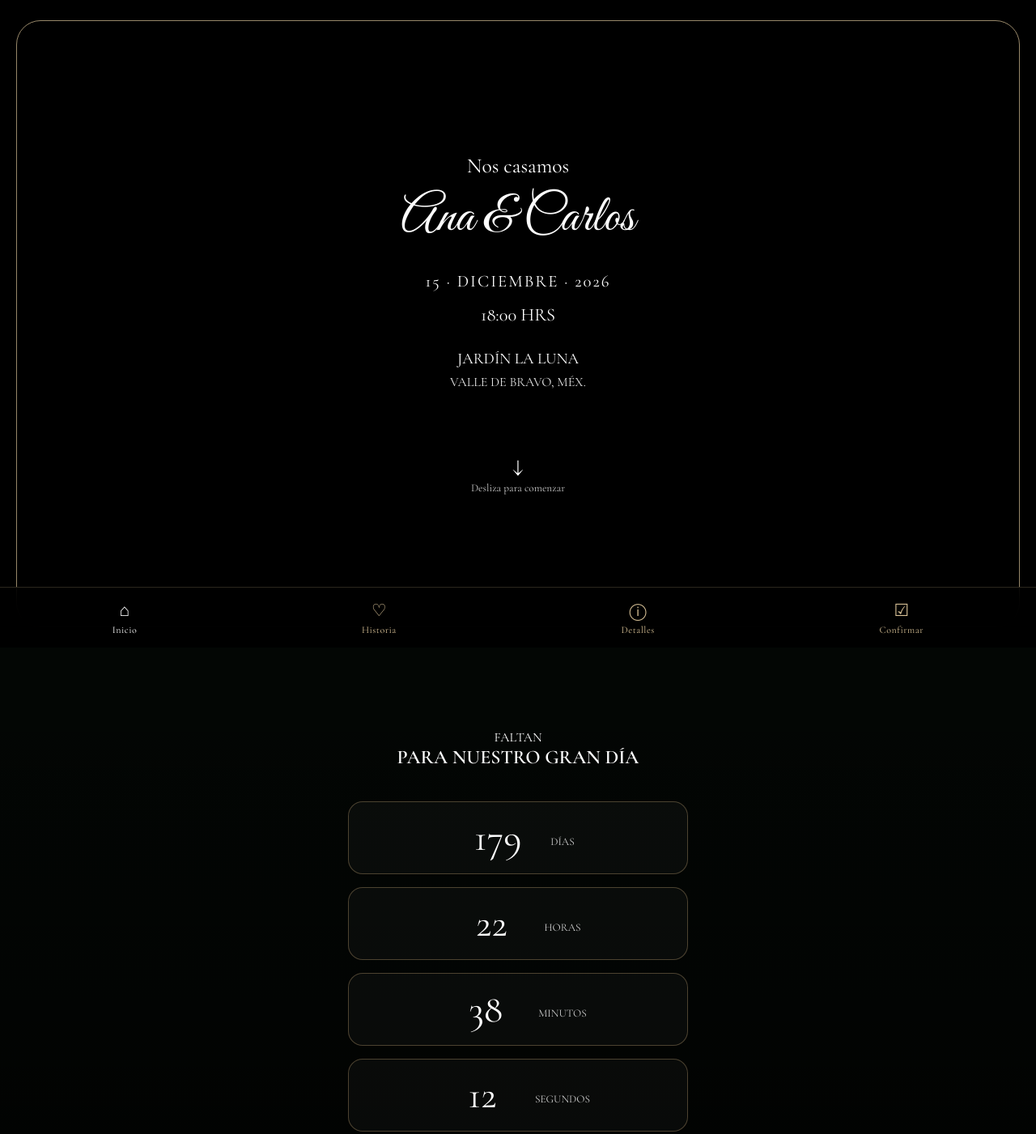
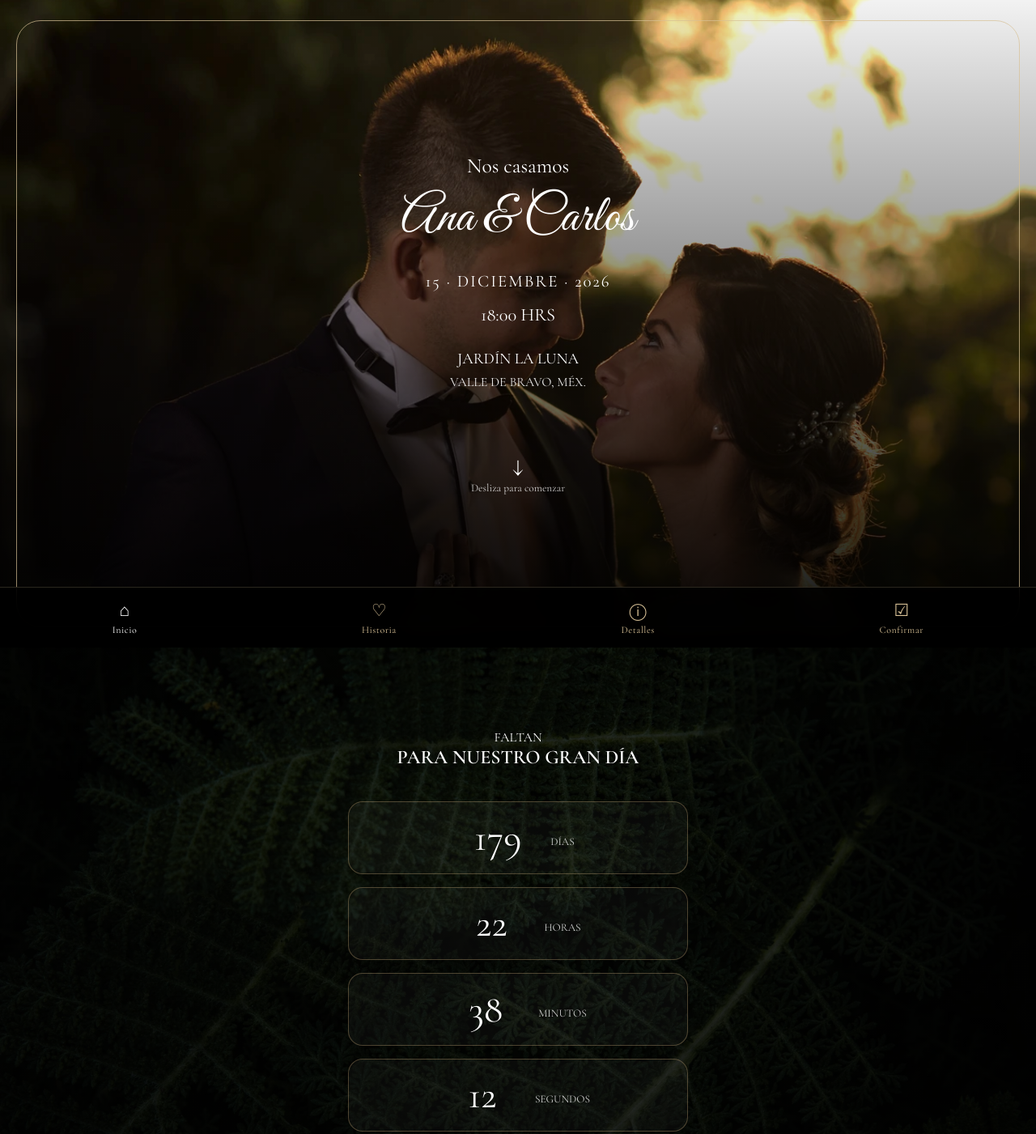
Before and after one commit to KlaudCore/bodas-2, a plain HTML site: page index.html in a window 1280 px wide. Shown: the top 1401 px of the page at 81% size. Drawn offline with nearby package versions, Linux system fonts and the light colour scheme.

Commit message:
Add files via upload

```diff
--- a/css/style.css
+++ b/css/style.css
@@ -42,7 +42,7 @@ html{
 
     inset:0;
 
-    background-image:url('novios.webp');
+    background-image:url('/images/novios.webp');
     background-size:cover;
     background-position:center 15%;
     background-repeat:no-repeat;
@@ -215,7 +215,7 @@ small{
     position:absolute;
     inset:0;
 
-    background-image:url('contador.webp');
+    background-image:url('/images/contador.webp');
 
     background-size:cover;
     background-position:center;
```
